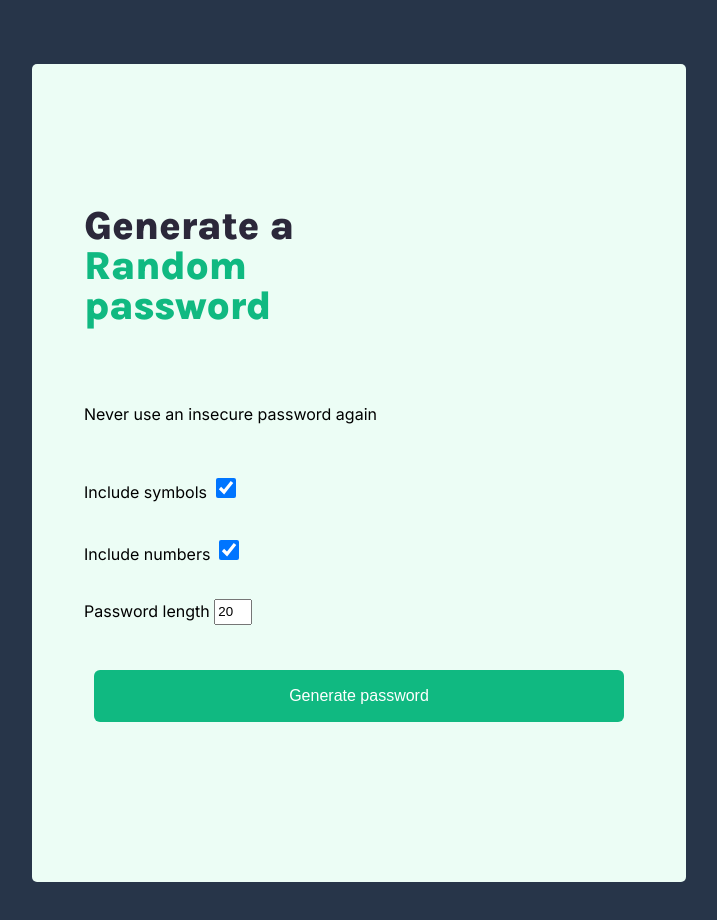
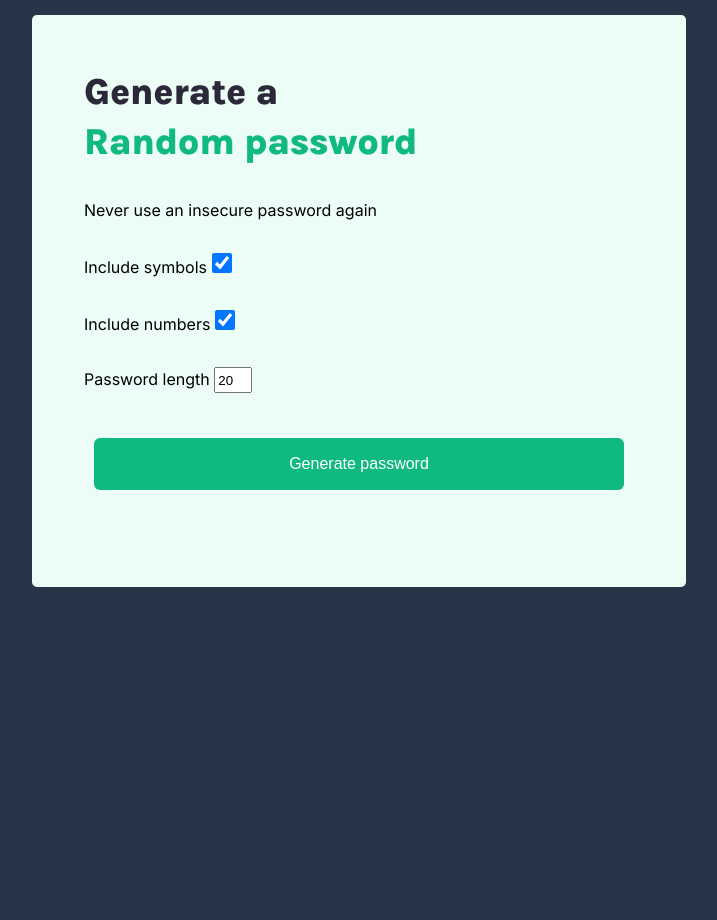
Before and after one commit to LilyRoh/paaswordgenerator, a plain HTML site: page index.html in a window 1280 px wide. Shown: the whole page, without its empty margins (281-998 px from the left). After the commit the page ends 800 px from the top, so only its background shows below. Drawn offline with Linux system fonts and the light colour scheme.

Commit message:
update css

```diff
--- a/index.css
+++ b/index.css
@@ -8,22 +8,29 @@
     --hr-border: #D5D4D8;
     --background-blue: #273549;
   }
+  * {
+    margin: 0;
 
-/* input::-webkit-outer-spin-button,
-input::-webkit-inner-spin-button {
-  -webkit-appearance: none;
-  margin: 0;
-} */
+}
+
+html {
+    line-height: 1;
+
+}
+
 body {
     background-color: var(--background-blue);
+    padding:0;
   }
   main {
     /* sizing and spacing */
     width: 90vw;
     max-width: 550px;
-    margin: 5vw auto;
-    padding: 115px 52px;
+    margin: 15px auto;
+
+    padding:52px;
     border-radius: 5px;
+
 
     /* content layout */
     display: flex;
@@ -43,8 +50,8 @@ body {
     /* text style */
     font-family: 'Karla', sans-serif;
     font-weight: 800;
-    font-size: 40px;
-    line-height: 40px;
+    font-size: 37px;
+    line-height: 50px;
     letter-spacing: -.01em;
     color: var(--title-text);
 
```
